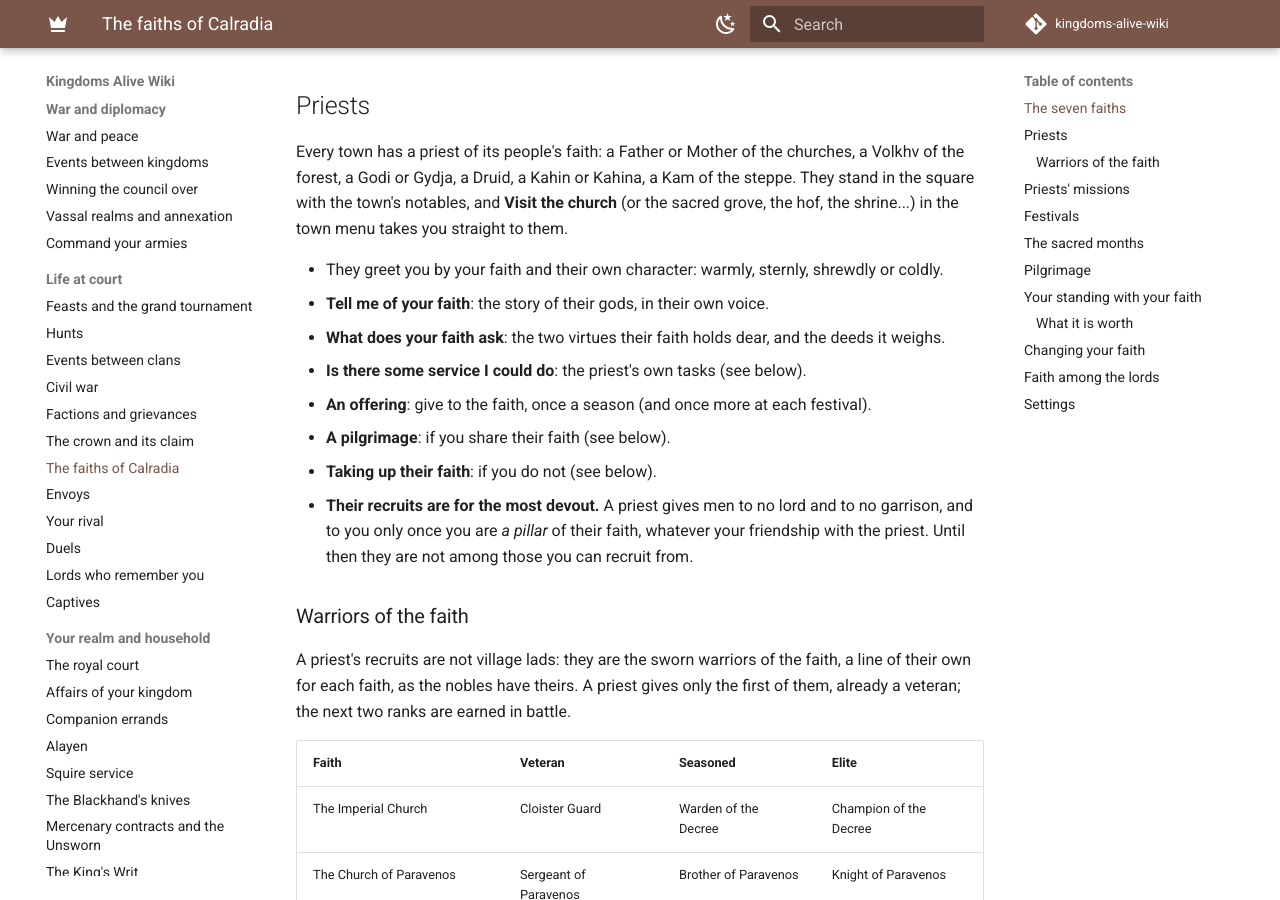
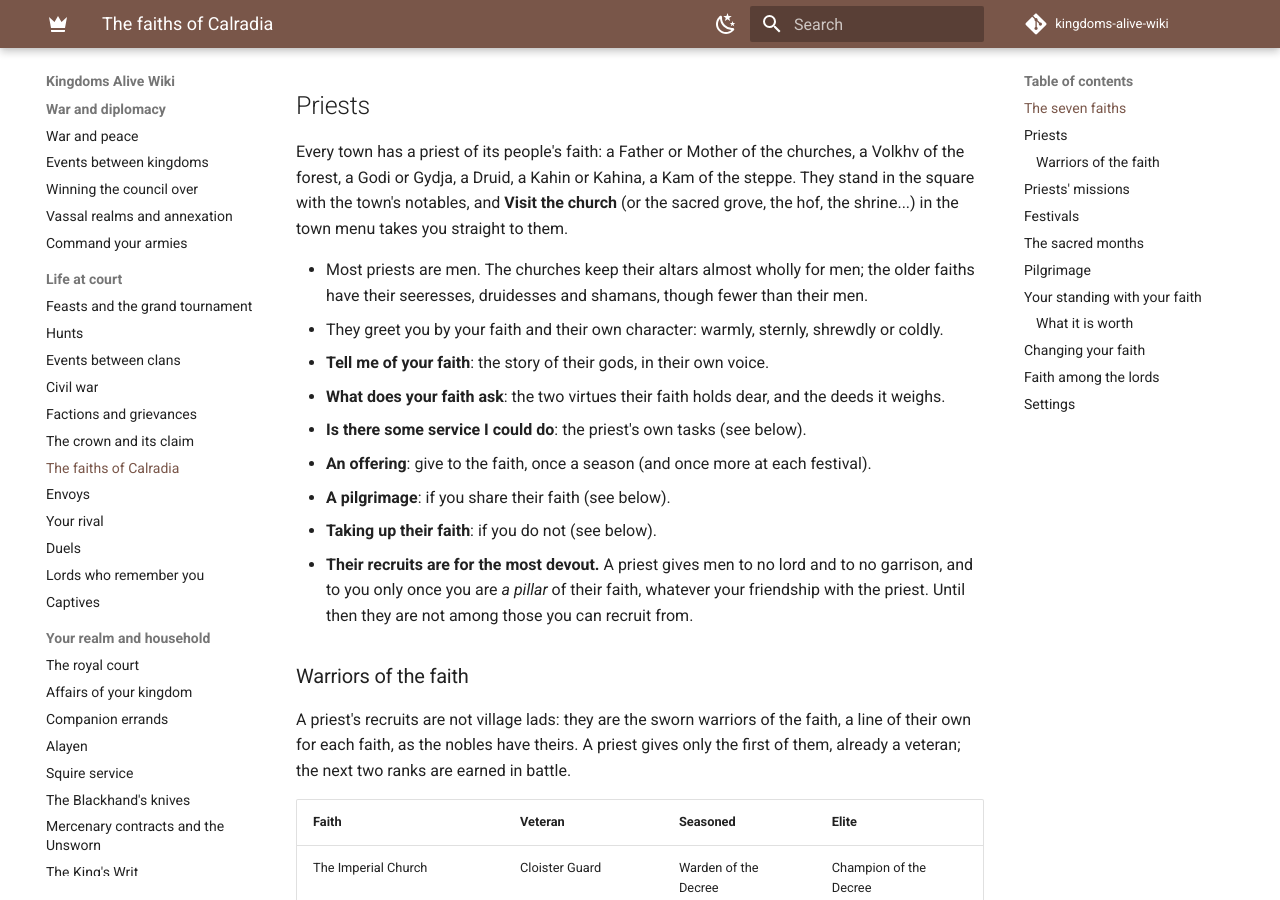
Before and after one commit to gusannerlord/kingdoms-alive-wiki, an MkDocs documentation site: the page built from docs/features/faiths.md, in a window 1280 px wide and 900 px high, scrolled down 1086 px. Built offline with MkDocs 1.6.1 and Material for MkDocs 9.7.7, drawn with Linux system fonts in a browser that asks for light colours; comment, search, counter and statistics services are not loaded.

Commit message:
Kingdoms Alive 1.19.0: most priests are men, by each faith's custom
Co-Authored-By: Claude Opus 5.5 <noreply@anthropic.com>

```diff
--- a/docs/features/faiths.md
+++ b/docs/features/faiths.md
@@ -24,6 +24,7 @@ None of it is shown as a number. How the faithful see you is told in words: *unk
 
 Every town has a priest of its people's faith: a Father or Mother of the churches, a Volkhv of the forest, a Godi or Gydja, a Druid, a Kahin or Kahina, a Kam of the steppe. They stand in the square with the town's notables, and **Visit the church** (or the sacred grove, the hof, the shrine...) in the town menu takes you straight to them.
 
+- Most priests are men. The churches keep their altars almost wholly for men; the older faiths have their seeresses, druidesses and shamans, though fewer than their men.
 - They greet you by your faith and their own character: warmly, sternly, shrewdly or coldly.
 - **Tell me of your faith**: the story of their gods, in their own voice.
 - **What does your faith ask**: the two virtues their faith holds dear, and the deeds it weighs.
```
